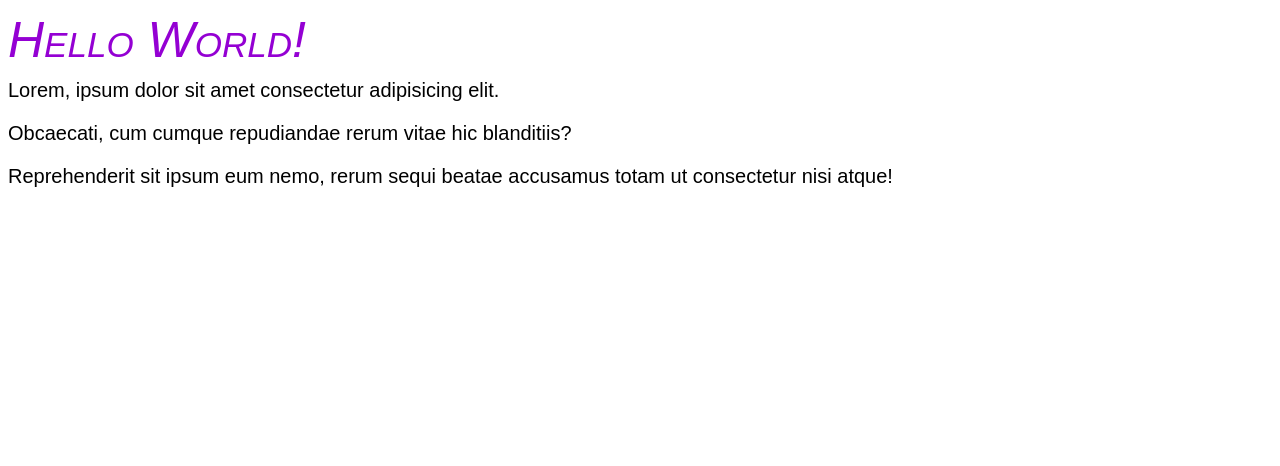
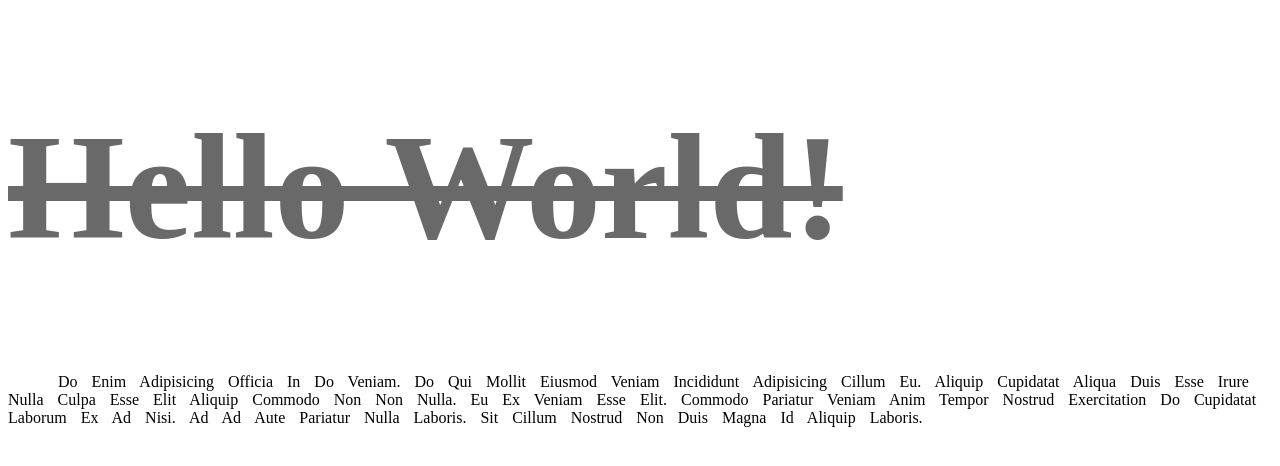
Before and after one commit to MYusronN/belajar-css, a plain HTML site: page index.html in a window 1280 px wide. Drawn offline with Linux system fonts and the light colour scheme.

Commit message:
add materi text-styling

```diff
--- a/index.html
+++ b/index.html
@@ -17,8 +17,9 @@
     </style>
     -external
     -->
-    <link rel="stylesheet" href="external.css">
+    <link rel="stylesheet" href="text-styling.css">
     <!--
+        bisa ditulis satu baris ,urutannya seperti ini :
     font: style, variant, weight, size, line-height, font-family;
     yg wajib ada: font-size dan font-family
     yg lain optional
@@ -29,9 +30,8 @@
 
 <body>
     <h1>Hello World!</h1>
-    <p>Lorem, ipsum dolor sit amet consectetur adipisicing elit.</p>
-    <p>Obcaecati, cum cumque repudiandae rerum vitae hic blanditiis?</p>
-    <p>Reprehenderit sit ipsum eum nemo, rerum sequi beatae accusamus totam ut consectetur nisi atque!</p>
+    <p>Do enim adipisicing officia in do veniam. Do qui mollit eiusmod veniam incididunt adipisicing cillum eu. Aliquip cupidatat aliqua duis esse irure nulla culpa esse elit aliquip commodo non non nulla. Eu ex veniam esse elit. Commodo pariatur veniam
+        anim tempor nostrud exercitation do cupidatat laborum ex ad nisi. Ad ad aute pariatur nulla laboris. Sit cillum nostrud non duis magna id aliquip laboris. </p>
 </body>
 
 </html>
--- /dev/null
+++ b/text-styling.css
@@ -0,0 +1,24 @@
+/*
+Text
+-color: add color font color
+-text-align: setting fomat paragraph
+-text-indet: give identasi pd paragraph
+-text-decoration: add decoration pd text
+ada: none, underline, overline, line-trough
+-text-transform: ubah jenis huruf menjadi besar, kecil, kecil/kapital
+ada: none, lowercase,uppercase, capitalize
+letter-spacing: atur spasi antar huruf
+word-spacing: atur spasi antar kata
+*/
+
+h1 {
+    font-size: 150px;
+    color: dimgrey;
+    text-decoration: line-through;
+}
+
+p {
+    text-indent: 50px;
+    text-transform: capitalize;
+    word-spacing: 10px;
+}
```
